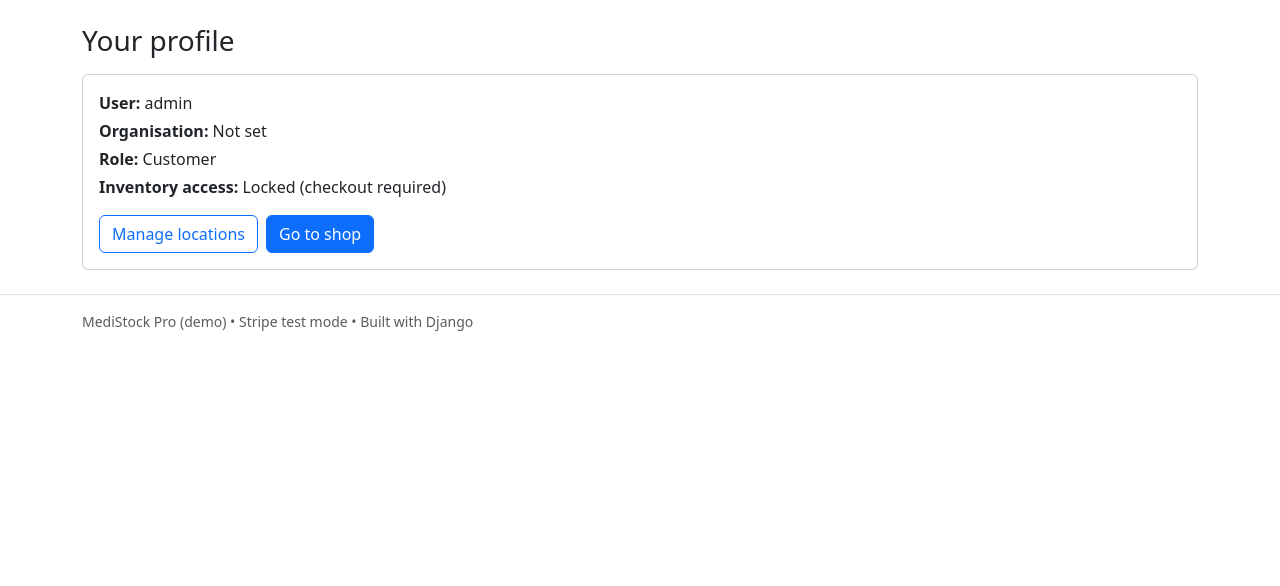
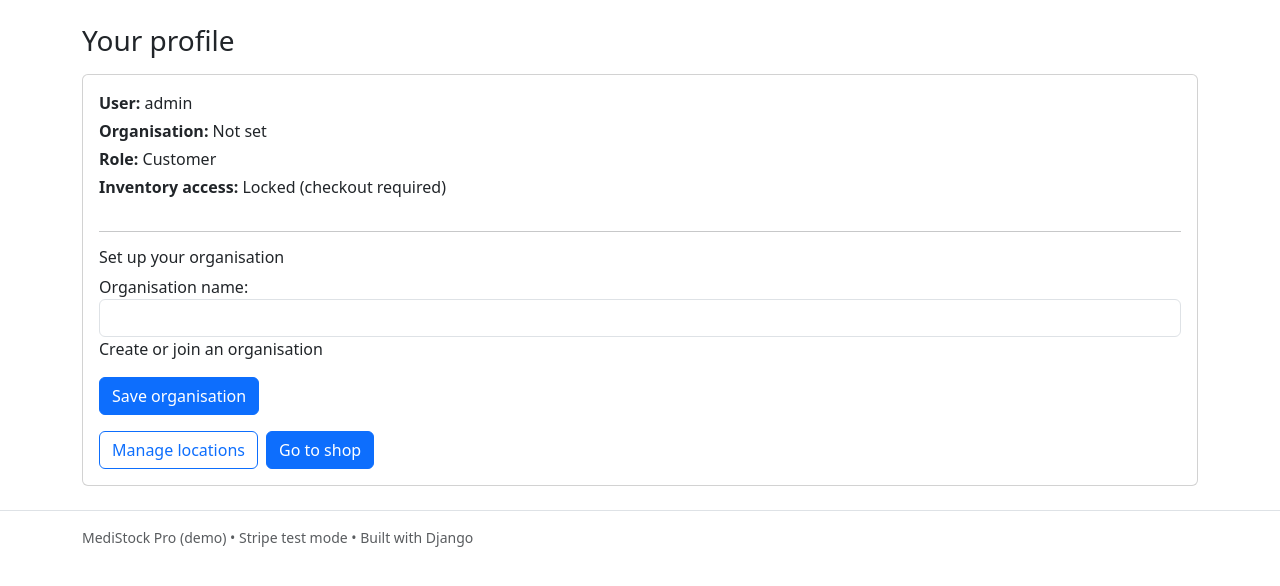
Before and after one commit to McBonuss/medistock, a Django app: page /accounts/profile/ in a window 1280 px wide. Shown: the part 56-642 px from the top of the page. Run offline with Django 4.2, Linux system fonts and the light colour scheme; a user stored in the database is signed in; data comes from the database, SQL or seed files in the repository; data that the repository does not hold is empty.

Commit message:
Added forms for org setup

```diff
--- a/accounts/forms.py
+++ b/accounts/forms.py
@@ -56,3 +56,22 @@ class LocationForm(forms.ModelForm):
         if value and len(value) < 3:
             raise forms.ValidationError('Postcode seems too short.')
         return value
+
+
+class OrganisationSetupForm(forms.Form):
+    organisation_name = forms.CharField(
+        max_length=120,
+        required=True,
+        help_text='Create or join an organisation',
+        widget=forms.TextInput(attrs=BOOTSTRAP_INPUT),
+    )
+
+    def save(self, user):
+        org_name = self.cleaned_data['organisation_name']
+        org, _ = Organisation.objects.get_or_create(name=org_name)
+        profile = user.profile
+        profile.organisation = org
+        profile.role = profile.ROLE_ORG_ADMIN
+        profile.save()
+        Location.objects.get_or_create(organisation=org, name='Main Location')
+        return org
--- a/accounts/views.py
+++ b/accounts/views.py
@@ -3,7 +3,7 @@ from django.contrib.auth import login
 from django.contrib.auth.decorators import login_required
 from django.shortcuts import render, redirect, get_object_or_404
 
-from .forms import RegisterForm, LocationForm
+from .forms import RegisterForm, LocationForm, OrganisationSetupForm
 from .models import Location
 
 def register_view(request):
@@ -20,7 +20,15 @@ def register_view(request):
 
 @login_required
 def profile_view(request):
-    return render(request, 'accounts/profile.html')
+    profile = request.user.profile
+    form = OrganisationSetupForm() if not profile.organisation else None
+    if request.method == 'POST' and not profile.organisation:
+        form = OrganisationSetupForm(request.POST)
+        if form.is_valid():
+            form.save(request.user)
+            messages.success(request, 'Organisation linked. You can now manage locations and checkout.')
+            return redirect('accounts:profile')
+    return render(request, 'accounts/profile.html', {'org_form': form})
 
 @login_required
 def location_list(request):
--- a/templates/accounts/profile.html
+++ b/templates/accounts/profile.html
@@ -7,6 +7,15 @@
   <p class="mb-1"><strong>Organisation:</strong> {{ user.profile.organisation|default:'Not set' }}</p>
   <p class="mb-1"><strong>Role:</strong> {{ user.profile.get_role_display }}</p>
   <p class="mb-3"><strong>Inventory access:</strong> {% if user.profile.paid_access %}Unlocked{% else %}Locked (checkout required){% endif %}</p>
+  {% if org_form %}
+    <hr>
+    <h2 class="h6">Set up your organisation</h2>
+    <form method="post" class="mb-3">
+      {% csrf_token %}
+      {{ org_form.as_p }}
+      <button class="btn btn-primary" type="submit">Save organisation</button>
+    </form>
+  {% endif %}
   <div class="d-flex gap-2">
     <a class="btn btn-outline-primary" href="{% url 'accounts:location_list' %}">Manage locations</a>
     <a class="btn btn-primary" href="{% url 'catalog:product_list' %}">Go to shop</a>
```
